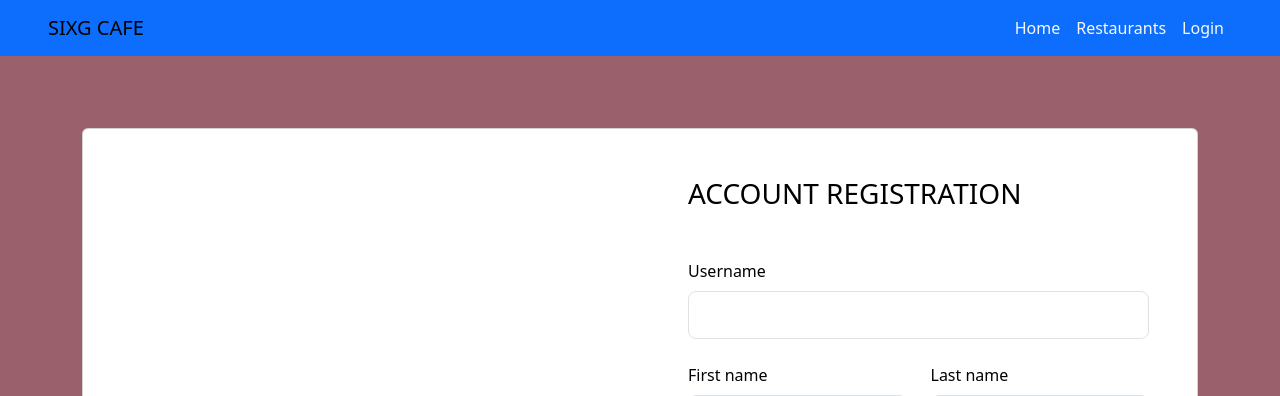
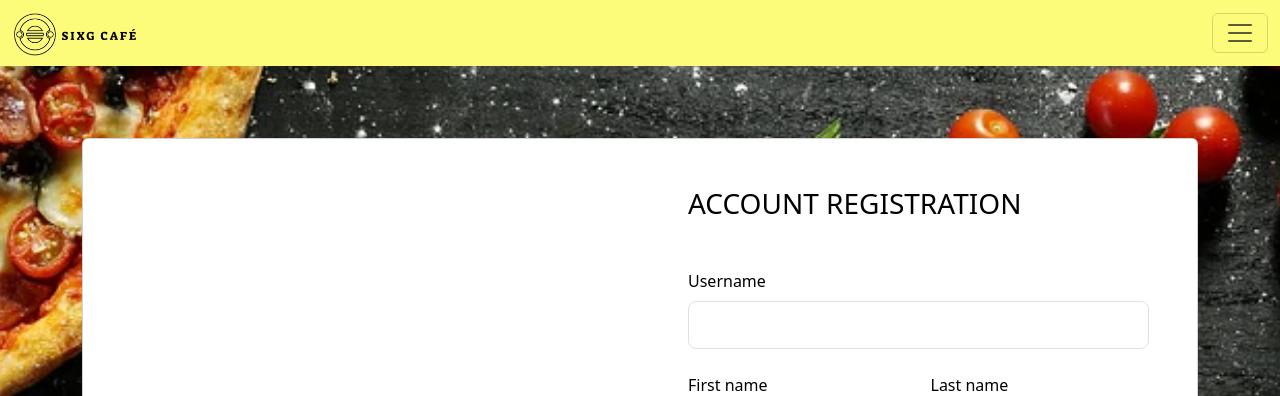
Before and after one commit to Yawrrr/Food-Ordering-System, a PHP site: page /register.php in a window 1280 px wide. Shown: the top 396 px of the page. Run offline with PHP 8.4, Linux system fonts and the light colour scheme; data that the repository does not hold is empty.

Commit message:
edit style for login

```diff
--- a/register.php
+++ b/register.php
@@ -64,12 +64,22 @@ if($_SERVER["REQUEST_METHOD"] == "POST") {
   <link rel="stylesheet" href="https://cdn.jsdelivr.net/npm/bootstrap@5.3.3/dist/css/bootstrap.min.css">
   <script src="https://cdn.jsdelivr.net/npm/bootstrap@5.3.3/dist/js/bootstrap.bundle.min.js"></script>
 </head>
+<style>
+    body {
+      background-image: url('img/bckground.jpg');
+      background-size: cover;
+      background-position: center;
+    }
+    .container-fluid {
+      background-color: rgb(253,251,122);
+    }
+  </style>
 
 <body>
 <header>
-  <div class="container-fluid px-5 bg-primary">
-    <nav class="navbar navbar-expand-sm navbar-light bg-body-light">
-      <a href="index.php" class="navbar-brand"> SIXG CAFE </a>
+  <div class="container-fluid">
+    <nav class="navbar">
+      <img src="img/logo2.png" alt="Logo" height="50px" alt="logo2">
       <button
         class="navbar-toggler"
         type="button"
@@ -84,23 +94,20 @@ if($_SERVER["REQUEST_METHOD"] == "POST") {
       <div class="collapse navbar-collapse " id="toggleMobileMenu">
         <ul class="navbar-nav ms-auto ">
           <li class="nav-item">
-            <a href="index.php" class="nav-link text-light">Home</a>
-          </li>
-          <li class="nav-item">
-            <a href="#" class="nav-link text-light">Restaurants</a>
+            <a href="index.php" class="nav-link">Home</a>
           </li>
 
           <?php
           if (!empty($_SESSION['username'])) {
             echo '<li class="nav-item">
-                    <a href="#" class="nav-link text-light">Cart</a>
+                    <a href="#" class="nav-link">Cart</a>
                   </li>
             <li class="nav-item">
-                    <a href="logout.php" class="nav-link text-light">Logout</a>
+                    <a href="logout.php" class="nav-link">Logout</a>
                   </li>';
           } else {
             echo '<li class="nav-item">
-                    <a href="login.php" class="nav-link text-light">Login</a>
+                    <a href="login.php" class="nav-link">Login</a>
                   </li>';
           }
           ?>
@@ -111,7 +118,7 @@ if($_SERVER["REQUEST_METHOD"] == "POST") {
     </nav>
   </div>
 </header>
-<section class="h-100" style="background-color: #9A616D;">
+<section class="h-100" src="img/bckground.jpg">
   <div class="container py-5 h-100">
     <div class="row d-flex justify-content-center align-items-center h-100">
       <div class="col">
@@ -185,7 +192,8 @@ if($_SERVER["REQUEST_METHOD"] == "POST") {
 
                 <div class="d-flex justify-content-end pt-3">
                   <button  type="button" data-mdb-button-init data-mdb-ripple-init class="btn btn-light btn-lg">Reset all</button>
-                  <button  type="submit" data-mdb-button-init data-mdb-ripple-init class="btn btn-dark btn-lg ms-2">Register</button>
+                  <button type="submit" data-mdb-button-init data-mdb-ripple-init class="btn btn-dark btn-lg ms-2">Register</button>
+
                 </div>
                 <span style="color:red;"><?php echo $message; ?></span>
 
@@ -201,5 +209,6 @@ if($_SERVER["REQUEST_METHOD"] == "POST") {
       </div>
     </div>
   </div>
+
 </section>
 </body>
```
Also changed, not shown: login.php (+24 -22 lines), img/bckground.jpg (added).
